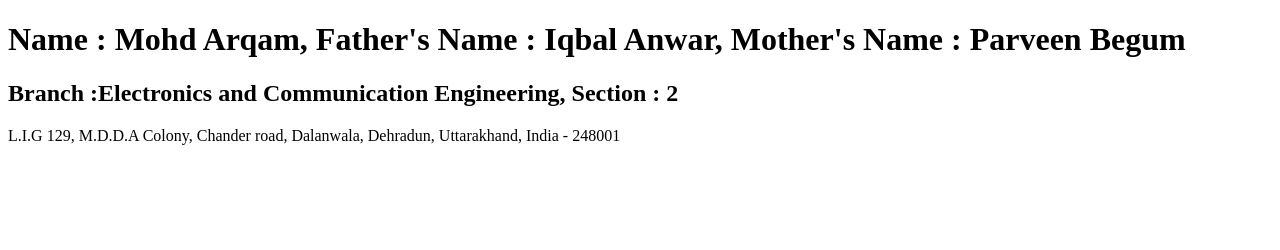
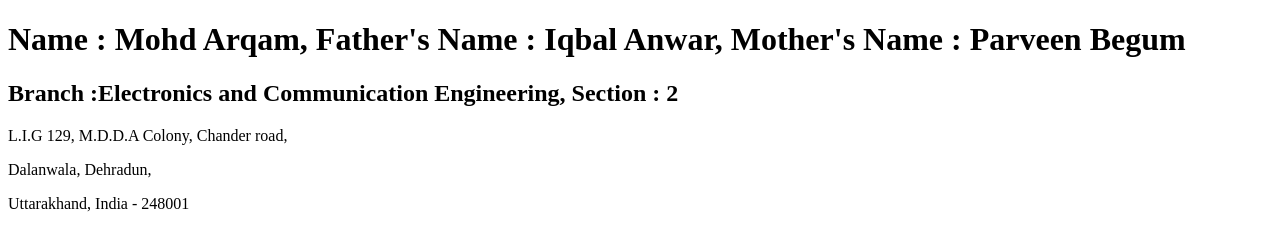
Before and after one commit to MohdArqam0159/Git_Demo, a plain HTML site: page index.html in a window 1280 px wide. Drawn offline with Linux system fonts and the light colour scheme.

Commit message:
Add files via upload

```diff
--- a/index.html
+++ b/index.html
@@ -6,8 +6,8 @@
     <body>
         <h1>Name : Mohd Arqam, Father's Name : Iqbal Anwar, Mother's Name : Parveen Begum</h1>
         <h2>Branch :Electronics and Communication Engineering, Section : 2</h2>
-        <p>L.I.G 129, M.D.D.A Colony, Chander road,
-           Dalanwala, Dehradun,
-           Uttarakhand, India - 248001</p>
+        <p>L.I.G 129, M.D.D.A Colony, Chander road,</p>
+        <p>Dalanwala, Dehradun,</p>
+        <p>Uttarakhand, India - 248001</p>
     </body>
 </html>
```
